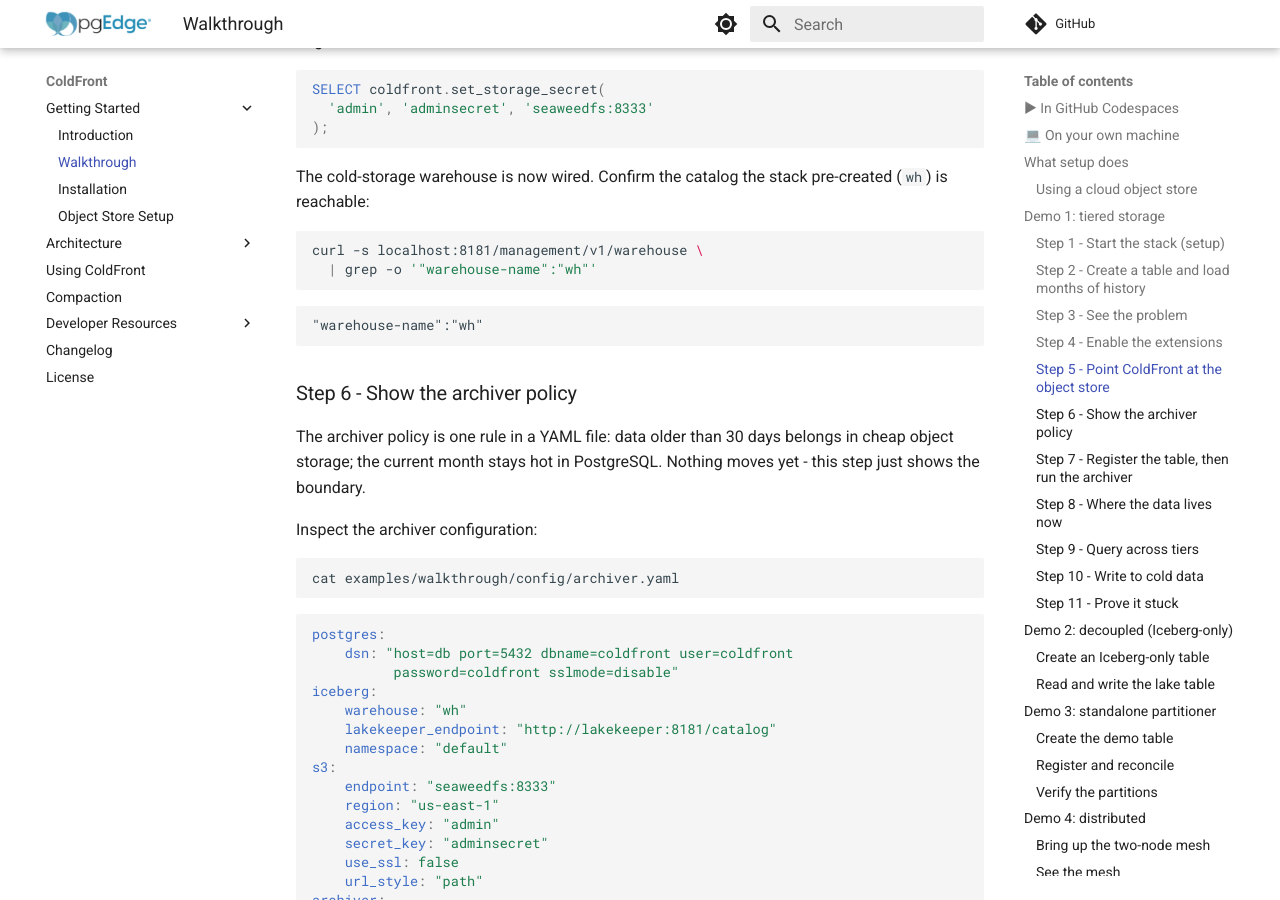
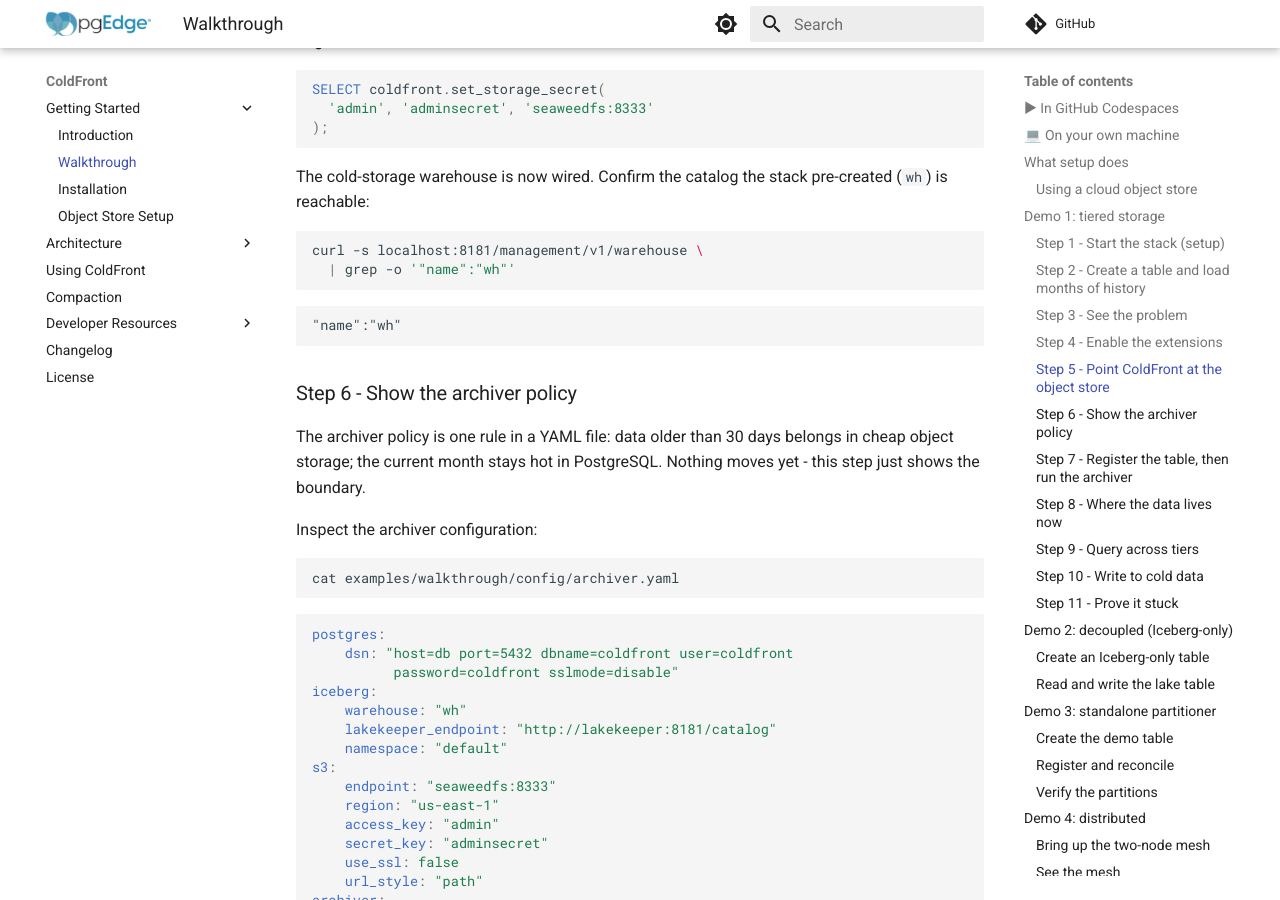
Before and after one commit to pgEdge/coldfront, an MkDocs documentation site: the page built from docs/walkthrough.md, in a window 1280 px wide and 900 px high, scrolled down 6742 px. Built offline with MkDocs 1.6.1 and Material for MkDocs 9.7.7, drawn with Linux system fonts in a browser that asks for light colours; comment, search, counter and statistics services are not loaded.

Commit message:
docs: walkthrough — fix warehouse check to match Lakekeeper response

````diff
--- a/docs/walkthrough.md
+++ b/docs/walkthrough.md
@@ -339,11 +339,11 @@ stack pre-created (`wh`) is reachable:
 
 ```bash
 curl -s localhost:8181/management/v1/warehouse \
-  | grep -o '"warehouse-name":"wh"'
+  | grep -o '"name":"wh"'
 ```
 
 ```text {"ignore":"true"}
-"warehouse-name":"wh"
+"name":"wh"
 ```
 
 ### Step 6 - Show the archiver policy
````
